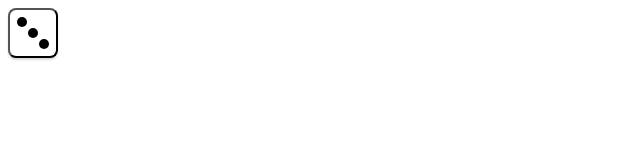
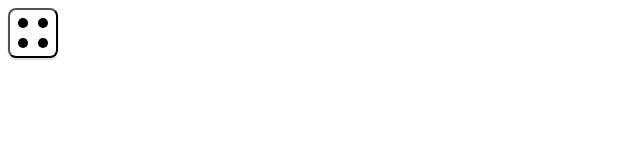
Before and after one commit to bitxplora/reactluckycast, a React (Vite) app: page / in a window 1280 px wide. Shown: the top 160 px of the page, without its empty margins (0-640 px from the left). Built offline with nearby package versions, Linux system fonts and the light colour scheme.

Commit message:
Added styles for die of four dots via CSS class of dice-4

```diff
--- a/src/components/LuckyCast.jsx
+++ b/src/components/LuckyCast.jsx
@@ -2,6 +2,6 @@ import Die from "./Die";
 
 export default function LuckyCast() {
   return (
-    <Die value={3} isFreezed={false} />
+    <Die value={4} isFreezed={false} />
   );
 }
--- a/src/index.css
+++ b/src/index.css
@@ -48,3 +48,12 @@
 .dice-3 div:nth-child(3) {
   grid-area: 3 / 3 / 4 / 4;
 }
+
+.dice-4 {
+  display: grid;
+  padding: 6px;
+  grid-template: repeat(2, 1fr) / repeat(2, 1fr);
+  place-content: center;
+  place-items: center;
+  gap: 5px;
+}
```
